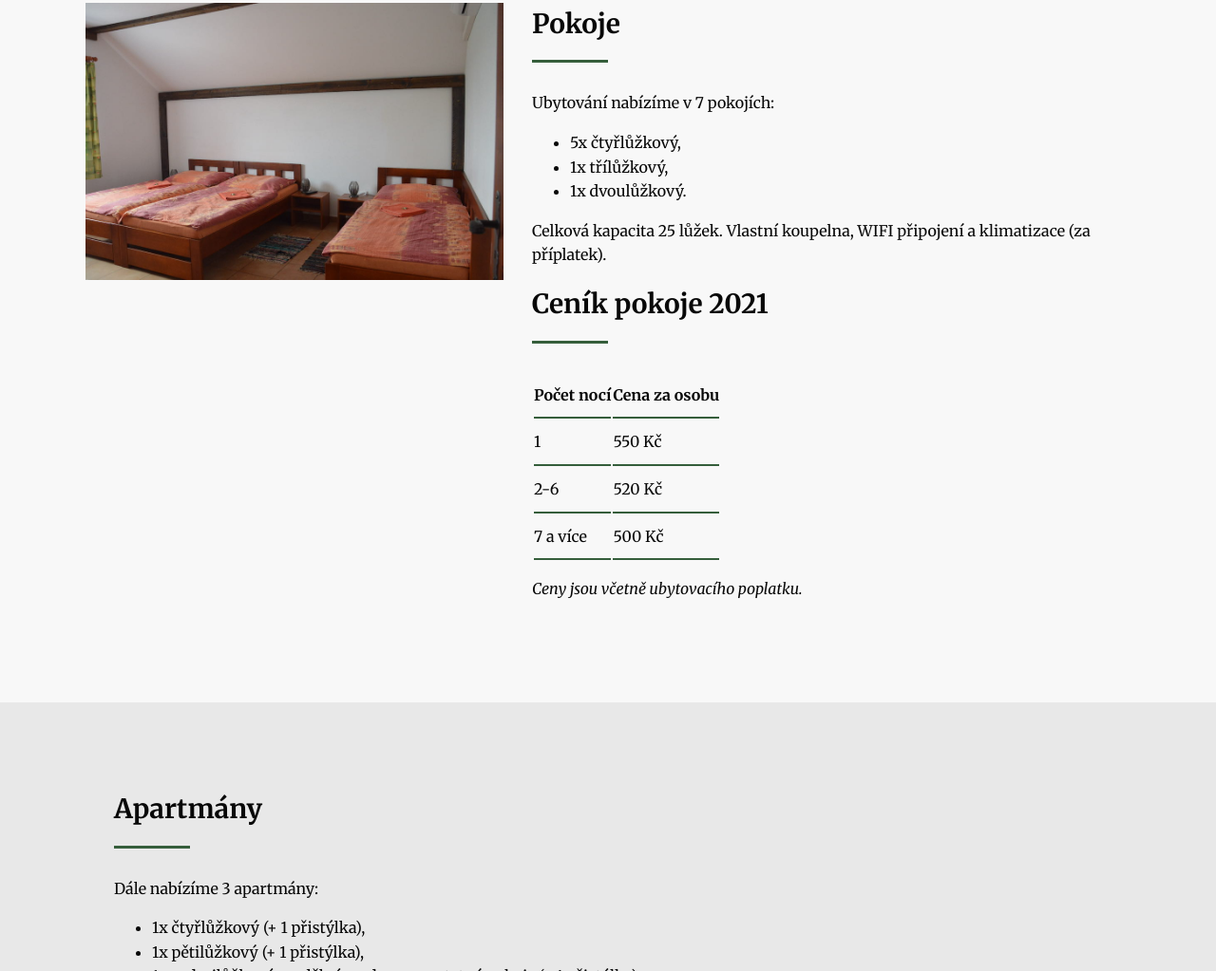
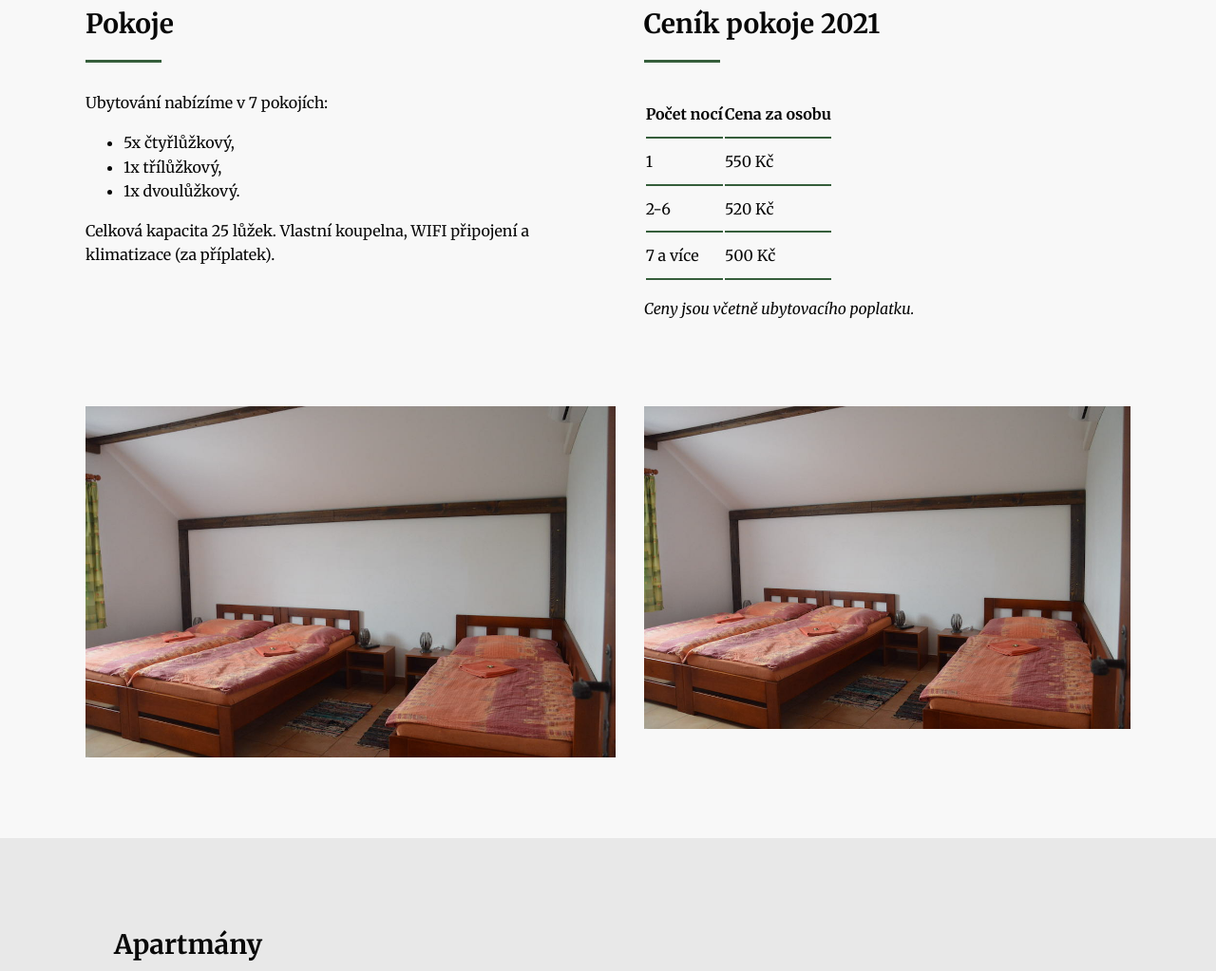
Before and after one commit to evamarko/PROJEKT-Penzion-U-Vinohradu, an Eleventy site: page ubytovani.html in a window 1280 px wide. Shown: the part 589-1612 px from the top of the page at 95% size. Built offline with nearby package versions, Linux system fonts and the light colour scheme; Eleventy itself is replaced by a stand-in of ours; files that its build step writes are made by us from their sources.

Commit message:
Úpravy na stránce Ubytování

```diff
--- a/scss/_accommodation.scss
+++ b/scss/_accommodation.scss
@@ -21,7 +21,7 @@
   background-color: colors.$color-white;
 }
 
-//Flexbox, ikony
+//Ikony - flexbox
 .accommodation__icon {
   width: 50px;
   height: 50px;
@@ -46,26 +46,34 @@
   }
 }
 
+//Pokoje - grid
+.accommodation2__grid {
+  @media screen and (min-width: 540px) {
+    display: grid;
+    grid-template-columns: auto auto;
+    grid-template-rows: 50% 50%;
+    gap: base.$spacer;
+  }
+}
+
 //Flexbox, pokoje
 .accommodation2__flexbox {
   @media screen and (min-width: 540px) {
     display: flex;
-    flex-direction: row-reverse;
   }
 }
 
 .accommodation2__flexbox-item {
   @media screen and (min-width: 540px) {
-    flex: 0 0 60%;
-    padding-left: base.$spacer;
+    flex: 0 0 50%;
+    padding-right: base.$spacer;
   }
 }
 
-.accommodation2__flexbox-image {
+.accommodation2__image {
   padding-bottom: base.$spacer;
 
   @media screen and (min-width: 540px) {
-    flex: 0 0 40%;
     margin: 0;
   }
 }
@@ -106,8 +114,6 @@ td {
 }
 
 .accommodation3__flexbox-item {
-  padding-bottom: 60px;
-
   @media screen and (min-width: 540px) {
     margin-top: 60px;
     padding-bottom: 0;
--- a/ubytovani.html
+++ b/ubytovani.html
@@ -30,8 +30,9 @@ title: Ubytování
 
 <!-- Sekce Ubytování2 -->
 <section class="accommodation2">
-  <div class="accommodation2__flexbox">
-    <div class="accommodation2__contain accommodation2__flexbox-item">
+  <div class="accommodation2__grid">
+
+    <div class="accommodation2__contain accommodation2__grid-item">
       <h2 class="accommodation2__headline2">Pokoje</h2>
       <p>
         Ubytování nabízíme v 7 pokojích:
@@ -43,10 +44,10 @@ title: Ubytování
       Celková kapacita 25 lůžek. Vlastní koupelna, WIFI
       připojení a klimatizace (za příplatek).
       </p>
+    </div>
 
 
-    <div class="accommodation2__flexbox-table">
-      <div class="accommodation2__flexbox-item-table">
+    <div class="accommodation2__contain accommodation2__grid-item">
     <h2 class="accommodation2__headline2">Ceník pokoje 2021</h2>
       <table class="accommodation2__table">
         <tr>
@@ -69,11 +70,15 @@ title: Ubytování
       <p> <em> Ceny jsou včetně ubytovacího poplatku.</em></p>
 
        </div>
-      </div>
+
+
+
+
+    <div class="accommodation2__image accommodation2__grid-item">
+      <img src="/images/room.jpg" alt="Pokoj v zeleném penzionu" />
     </div>
 
-
-    <div class="accommodation2__flexbox-image">
+    <div class="accommodation2__image accommodation2__grid-item">
       <img src="/images/room.jpg" alt="Pokoj v zeleném penzionu" />
     </div>
   </div>
@@ -100,7 +105,7 @@ title: Ubytování
 
 
     <div class="accommodation3__flexbox-item-table">
-      <h2 class="accommodation3__headline2">Ceník apartmány 2021</h2>
+      <h2 class="accommodation3__headline2 accommodation3__headline2--margin-top">Ceník apartmány 2021</h2>
       <table class="accommodation3__table">
         <tr>
           <th>Počet nocí</th>
```
Also changed, not shown: css/style.css, 1 other file.
